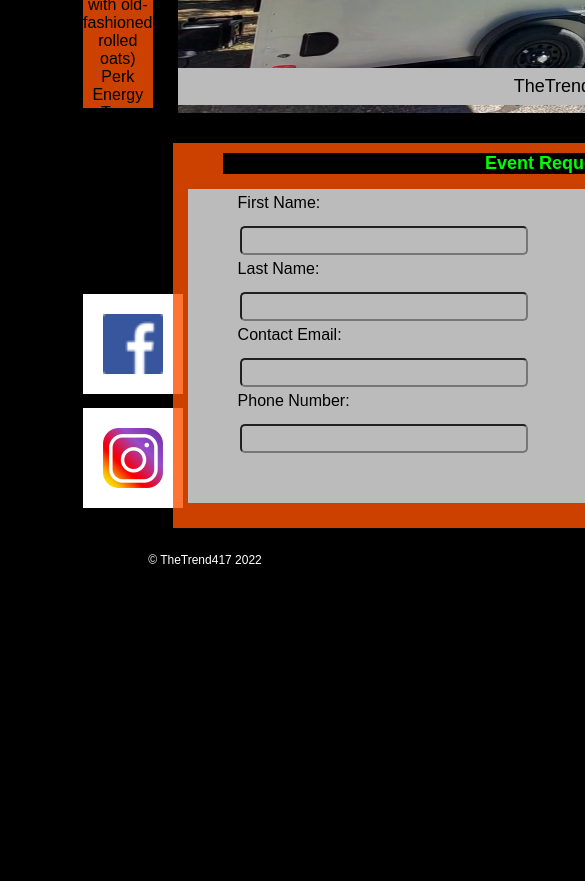
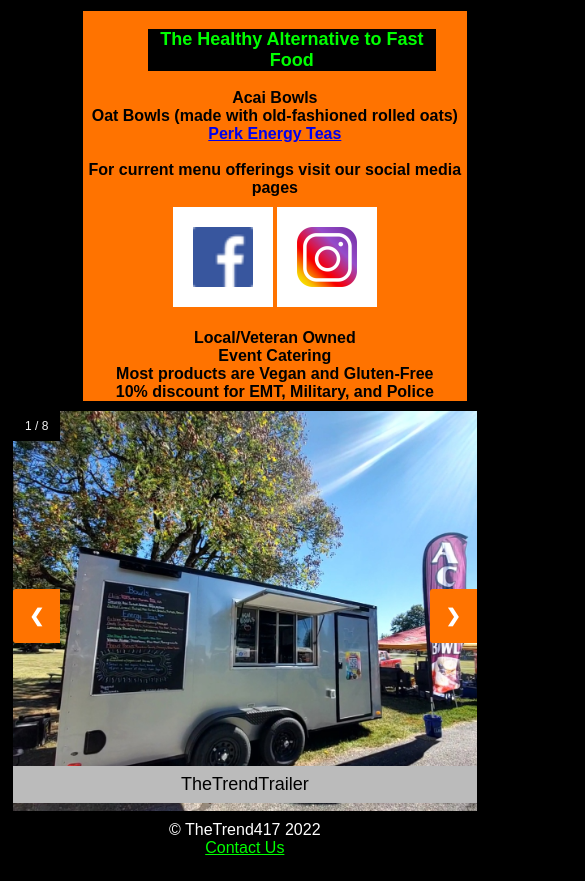
Before and after one commit to akerstetter86/TheTrend417, a plain HTML site: page index.html in a window 390 px wide. Shown: the part 460-1341 px from the top of the page, 585 px wide, since content can reach past the window. Before the commit the page ends 1027 px from the top, so only its background shows below. Drawn offline with Linux system fonts and the light colour scheme; a web font is replaced by a local one.

Commit message:
responsive

```diff
--- a/index.html
+++ b/index.html
@@ -17,13 +17,17 @@
             <div id="content2"><h1>TheTrend417</h1></div>
 
             <div id="content3"><h3>The Healthy Alternative to Fast Food</h3>
-                Local/Veteran Owned
+
                 Acai Bowls<br>
                 Oat Bowls (made with old-fashioned rolled oats)<br>
-                Perk Energy Teas<br><br>
+                <a href="https://www.instagram.com/perkenergy/" target="_blank">Perk Energy Teas</a><br><br>
                 For current menu offerings visit our social media pages <br>
                 <a href="https://www.facebook.com/thetrend417"> <img id="icon" src="images/fb_logo.png" alt=""></a>
-                <a href="https://www.instagram.com/thetrend417/"> <img id="icon" src="images/Instagram-Icon.png" alt=""></a>
+                <a href="https://www.instagram.com/thetrend417/"> <img id="icon" src="images/Instagram-Icon.png" alt=""></a><br><br>
+                Local/Veteran Owned <br>
+                Event Catering <br>
+                Most products are Vegan and Gluten-Free <br>
+                10% discount for EMT, Military, and Police
             </div>
             <div id="content4">
 
@@ -98,7 +102,7 @@
             </div>
             <div id="content6">
                 <footer>
-                    &copy; TheTrend417 2022
+                    &copy; TheTrend417 2022 <br> <a id="email" href="mailto:trendtea.nixa@gmail.com" style="color: lime;">Contact Us</a>
                 </footer>
             </div>
         </div>
--- a/styles.css
+++ b/styles.css
@@ -43,8 +43,9 @@
 #content3 {
     border-radius: var(--radius);
     padding-top: var(--padding);
-    background-color: rgb(255, 81, 0, 0.8);
+    background-color: #ff7300;
     font-size: 16px;
+    font-weight: bold;
     grid-column: 1/4;
     grid-row: 3/5;
     font-family: 'Signika Negative', sans-serif;
@@ -70,7 +71,7 @@
     grid-row: 8/10;
     grid-column: 4;
     width: 800px;
-    background-color: rgb(255, 81, 0, 0.8);
+    background-color: #ff7300;
     padding-bottom: 10px;
     margin-top: 10px;
     justify-content: center;
@@ -83,6 +84,7 @@
     color: white;
     grid-row: 14;
     grid-column: 1/span 5;
+    font-size: 16px;
 
 }
 
@@ -93,6 +95,14 @@
     justify-content: space-around;
     background-color: white;
     margin-top: 10px;
+}
+
+a {
+    background-color: #ff7300;
+}
+#email {
+    background-color: black;
+    padding-bottom: 25px;
 }
 
 h2 {
@@ -239,4 +249,11 @@ img {
 
 @media only screen and (max-width: 300px) {
     .prev, .next,.text {font-size: 11px}
+
 }
+@media(max-width:768px) {
+    .container{display: inline-flex; flex-direction: column;align-self: center;}
+    #content2{text-align: center;}
+    #content4{display: flex;width: max-content;align-self: center;}
+    #content5{display: none;}
+}
```
